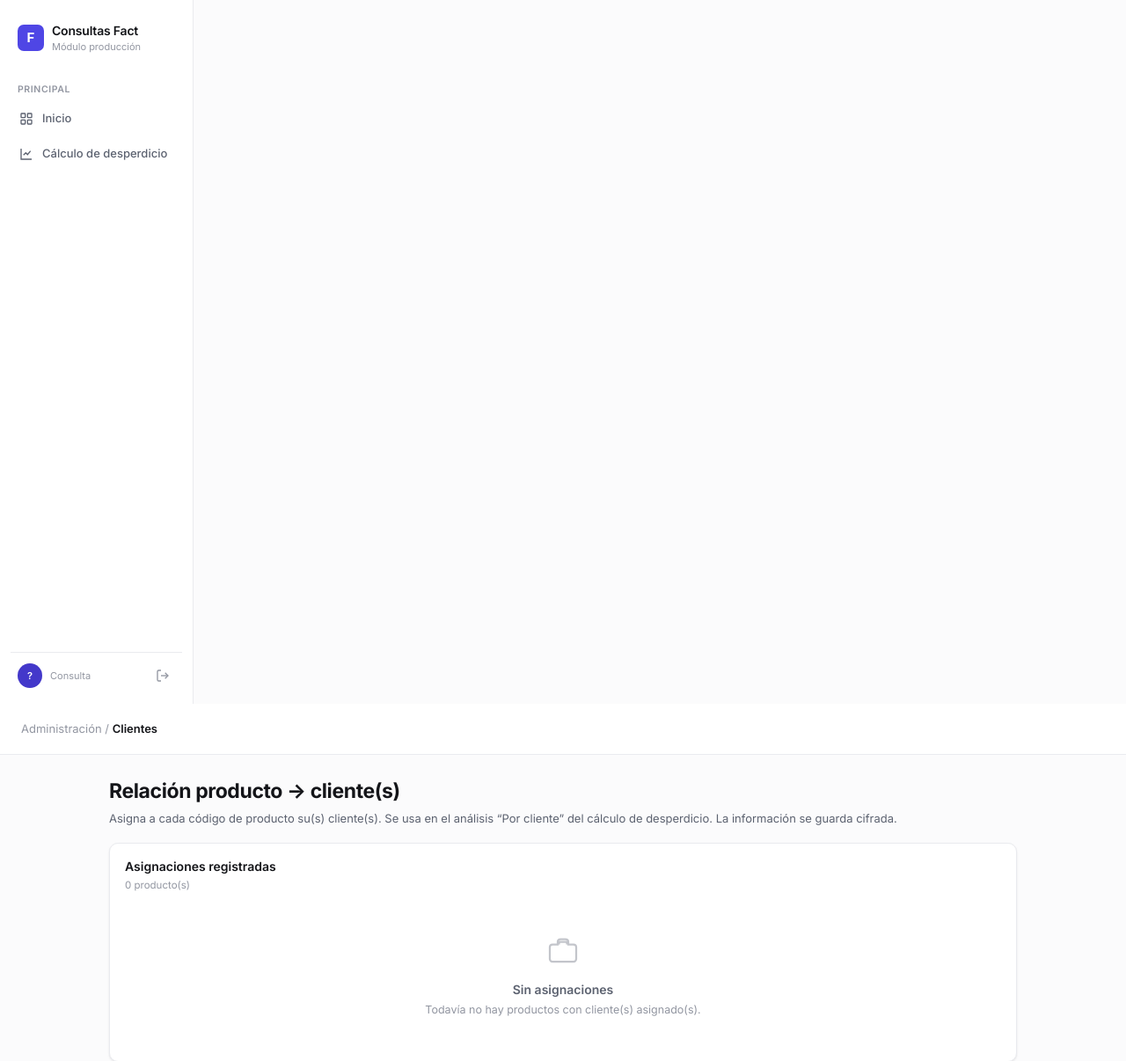
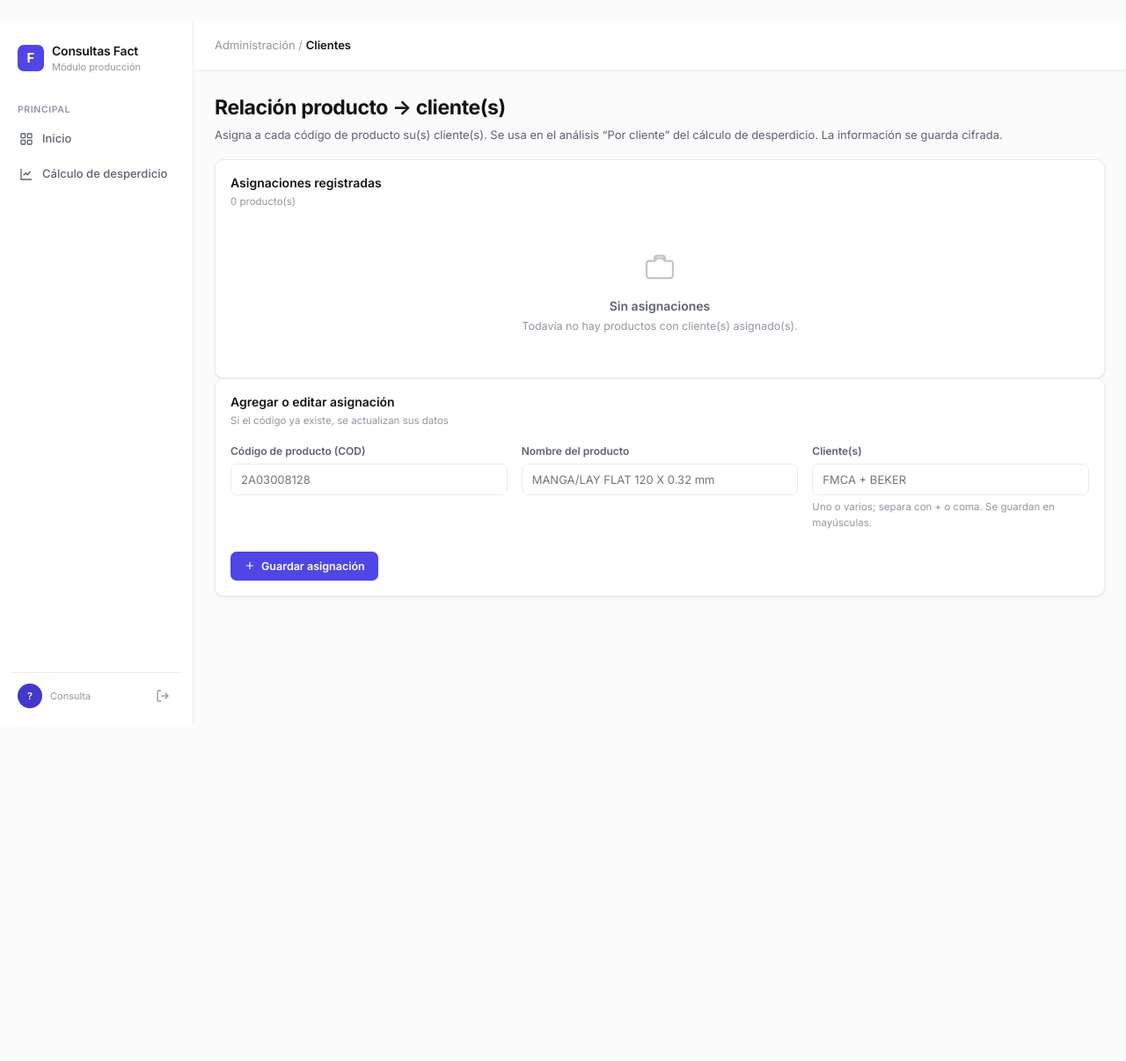
Before and after one commit to ProgramadorPlastitec01/ModuloConsutlasFactory, a Flask app: template AppConsultasFact/templates/admin_clientes.html in a window 1280 px wide. Shown: the top 1206 px of the page at 88% size. After the commit the page ends 823 px from the top, so only its background shows below. Run offline with Flask 3, Linux system fonts and the light colour scheme; the template is opened without the code that fills it, so the values that code supplies are empty.

Commit message:
Version 3 - nuevos cambios

```diff
--- a/AppConsultasFact/templates/base.html
+++ b/AppConsultasFact/templates/base.html
@@ -13,8 +13,8 @@
     {% block head_extra %}{% endblock %}
 </head>
 
-<!--<body class="app" style="margin-top: 23px;">
-    <div style="    background-color: #ff7600;
+<body class="app" style="margin-top: 23px;">
+    <!--<div style="    background-color: #ff7600;
     position: absolute;
     top: 0;
     left: 0;
```
